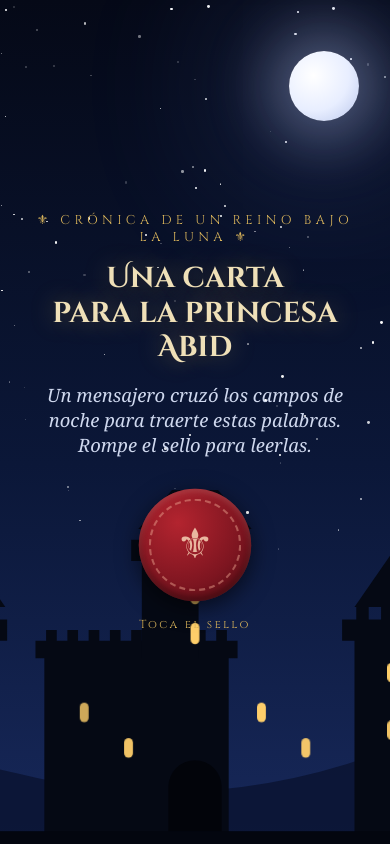
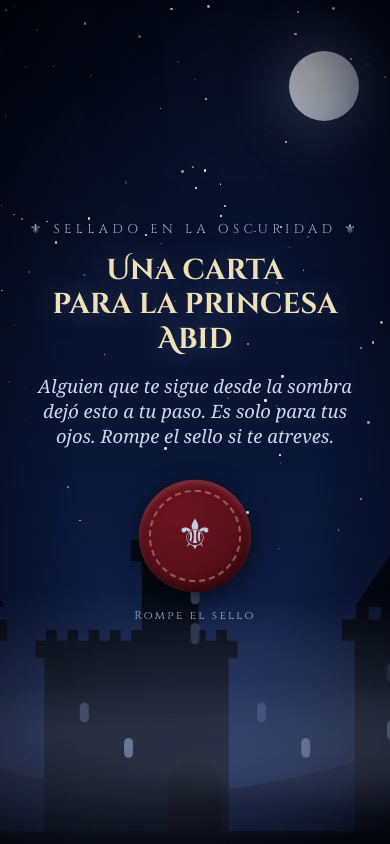
Before and after one commit to Shauanth/carta-luna-626de5af2db8, a plain HTML site: page index.html in a window 390 px wide. Shown: the top 844 px of the page. Drawn offline with Linux system fonts and the light colour scheme; a web font is replaced by a local one.

Commit message:
Tono mas misterioso: niebla, vineta, paleta fria
Co-Authored-By: Claude Sonnet 5.5 <noreply@anthropic.com>

```diff
--- a/index.html
+++ b/index.html
@@ -11,8 +11,8 @@
 <style>
   :root{
     --night:#060b1f; --navy:#0d1b3d; --royal:#1b2f6b;
-    --gold:#d9b45b; --gold-d:#9c7a2e; --silver:#cfd8ee;
-    --parch:#efe0b8; --parch-d:#d9c38a; --ink:#2b1d0e; --wax:#7d1520;
+    --gold:#9fb0d4; --gold-d:#7a6a45; --silver:#cfd8ee;
+    --parch:#efe0b8; --parch-d:#d9c38a; --ink:#2b1d0e; --wax:#5a0f1a;
   }
   *{box-sizing:border-box;margin:0;padding:0}
   html{scroll-behavior:smooth}
@@ -31,12 +31,18 @@
   .moon{
     position:fixed;top:6vh;right:8vw;width:clamp(70px,12vw,140px);aspect-ratio:1;border-radius:50%;z-index:0;
     background:radial-gradient(circle at 35% 35%,#fff,#e8eeff 55%,#b9c6ec);
-    box-shadow:0 0 60px 20px rgba(200,215,255,.35),0 0 160px 60px rgba(120,150,255,.2);
+    box-shadow:0 0 50px 14px rgba(170,190,240,.28),0 0 200px 80px rgba(90,120,220,.15);opacity:.9;
   }
   .castle{position:fixed;left:0;right:0;bottom:0;width:100%;height:42vh;z-index:1;pointer-events:none}
-  .castle .win{fill:#ffcf6b;animation:flick 3s infinite alternate}
+  .castle .win{fill:#8fa6d9;animation:flick 3s infinite alternate}
   .castle .win:nth-child(2n){animation-delay:.8s}.castle .win:nth-child(3n){animation-delay:1.7s}
-  @keyframes flick{from{opacity:.55}to{opacity:1}}
+  @keyframes flick{0%{opacity:.15}20%{opacity:.9}45%{opacity:.3}70%{opacity:.8}100%{opacity:.2}}
+  .vig{position:fixed;inset:0;z-index:2;pointer-events:none;background:radial-gradient(ellipse at center,transparent 45%,rgba(0,0,6,.75) 100%)}
+  .fog{position:fixed;left:-50%;width:200%;height:34vh;bottom:0;z-index:3;pointer-events:none;
+    background:radial-gradient(ellipse at 30% 60%,rgba(170,185,225,.16),transparent 60%),radial-gradient(ellipse at 75% 50%,rgba(170,185,225,.12),transparent 55%);
+    animation:drift 40s linear infinite alternate}
+  .fog.b{height:22vh;opacity:.8;animation-duration:60s;animation-direction:alternate-reverse}
+  @keyframes drift{from{transform:translateX(0)}to{transform:translateX(25%)}}
 
   /* ---------- gate ---------- */
   #gate{
@@ -47,14 +53,14 @@
   #gate .pre{font-family:'Cinzel',serif;letter-spacing:.35em;font-size:.8rem;color:var(--gold);text-transform:uppercase;margin-bottom:1rem}
   #gate h1{
     font-family:'Cinzel Decorative',serif;font-weight:700;color:var(--parch);
-    font-size:clamp(1.8rem,6vw,3.6rem);line-height:1.2;text-shadow:0 0 25px rgba(217,180,91,.4);
+    font-size:clamp(1.8rem,6vw,3.6rem);line-height:1.2;text-shadow:0 0 30px rgba(150,175,235,.45);
   }
   #gate p{margin:1rem 0 2rem;font-style:italic;font-size:1.15rem;color:var(--silver);max-width:30rem}
   .seal{
     width:112px;height:112px;border-radius:50%;border:0;cursor:pointer;position:relative;
-    background:radial-gradient(circle at 35% 30%,#b3242f,var(--wax) 60%,#4a0a12);
+    background:radial-gradient(circle at 35% 30%,#6b1420,var(--wax) 55%,#220509);
     box-shadow:0 6px 22px rgba(0,0,0,.6),inset 0 -4px 8px rgba(0,0,0,.4),inset 0 3px 6px rgba(255,150,150,.3);
-    color:#e9b7a0;font-family:'Cinzel Decorative',serif;font-size:2.6rem;
+    color:#c3cbe0;font-family:'Cinzel Decorative',serif;font-size:2.6rem;
     animation:pulse 2.4s infinite ease-in-out;
   }
   .seal::before{content:"";position:absolute;inset:10px;border-radius:50%;border:2px dashed rgba(240,170,150,.45)}
@@ -133,6 +139,7 @@
 
 <div id="stars"></div>
 <div class="moon"></div>
+<div class="vig"></div><div class="fog"></div><div class="fog b"></div>
 
 <!-- Castillo -->
 <svg class="castle" viewBox="0 0 1200 400" preserveAspectRatio="xMidYMax slice" aria-hidden="true">
@@ -178,11 +185,11 @@
 
 <!-- Portal de entrada -->
 <section id="gate">
-  <div class="pre">⚜ Crónica de un reino bajo la luna ⚜</div>
+  <div class="pre">⚜ Sellado en la oscuridad ⚜</div>
   <h1>Una carta<br>para la princesa Abid</h1>
-  <p>Un mensajero cruzó los campos de noche para traerte estas palabras. Rompe el sello para leerlas.</p>
+  <p>Alguien que te sigue desde la sombra dejó esto a tu paso. Es solo para tus ojos. Rompe el sello si te atreves.</p>
   <button class="seal" id="open" aria-label="Romper el sello y abrir la carta">⚜</button>
-  <small>Toca el sello</small>
+  <small>Rompe el sello</small>
 </section>
 
 <main id="letter">
@@ -190,7 +197,7 @@
     <header class="head">
       <div class="crest">⚜</div>
       <h2>Para la princesa Abid</h2>
-      <div class="sub">Escrito bajo la luz de la luna</div>
+      <div class="sub">Escrito en la sombra, bajo la luna</div>
     </header>
 
     <div class="orn">✦</div>
@@ -198,11 +205,11 @@
     <div class="frame">
       <figure><img src="princesa.jpg" alt="La princesa sobre su corcel blanco bajo la luna llena, con un jinete encapuchado que la sigue desde la sombra"></figure>
     </div>
-    <figcaption>La princesa cabalga bajo la luna, y alguien la cuida desde la sombra.</figcaption>
+    <figcaption>Ella cabalga bajo la luna. Alguien la sigue, sin ser visto.</figcaption>
 
     <div class="orn">✦</div>
 
-    <p class="intro">Escucha, princesa, lo que la noche tiene para decirte:</p>
+    <p class="intro">Escucha, princesa. La noche guarda algo que decirte:</p>
 
     <div class="stanza reveal">
       <p>La luna y la noche,</p>
@@ -242,13 +249,13 @@
     <div class="orn">✦</div>
 
     <section class="music">
-      <h3>El canto del juglar</h3>
-      <p>Una melodía para acompañar tu lectura.</p>
+      <h3>El eco de la sombra</h3>
+      <p>Que suene mientras lees.</p>
       <div class="player" id="player"></div>
       <a href="https://youtu.be/oLEWz1r5zcI" target="_blank" rel="noopener">Si no suena, ábrela aquí</a>
     </section>
 
-    <div class="sign">Con respeto y cariño,<span>⚜ Tu caballero de la sombra ⚜</span></div>
+    <div class="sign">Sin rostro, pero siempre cerca,<span>⚜ El caballero sin nombre ⚜</span></div>
   </article>
 </main>
 
```
